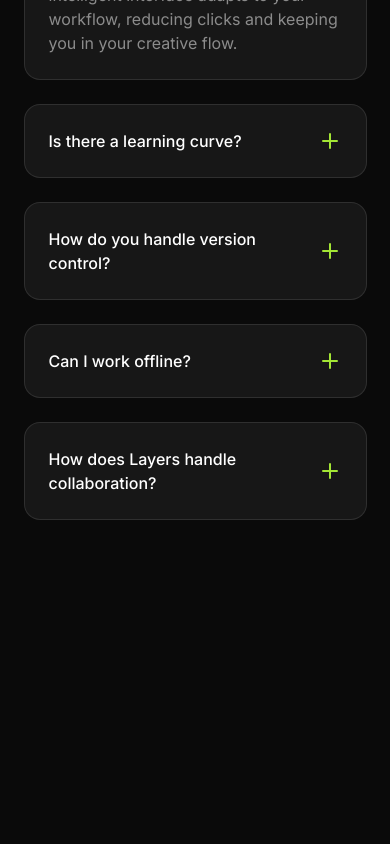
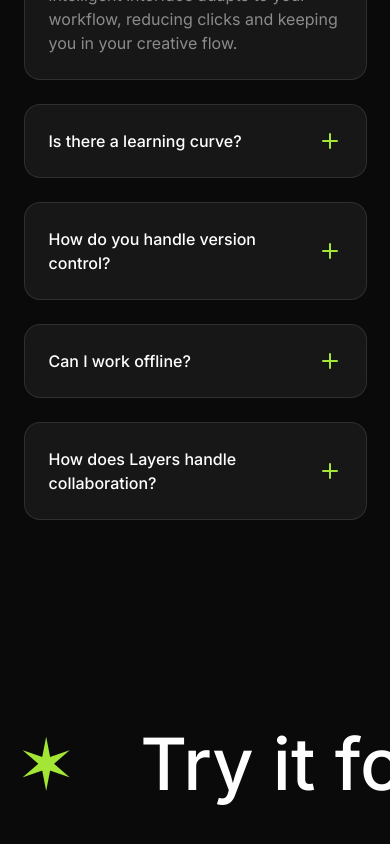
Before and after one commit to ArthurFialho/ui-saas, a Next.js app: page / in a window 390 px wide. Shown: the part 5486-6330 px from the top of the page. Before the commit the page ends 6102 px from the top, so only its background shows below. Built offline with nearby package versions, Linux system fonts and the light colour scheme.

Commit message:
feat:add CallToAction (CTA) section

```diff
--- a/src/app/page.tsx
+++ b/src/app/page.tsx
@@ -5,6 +5,7 @@
 import Navbar from "@/sections/Navbar";
 import Integrations from "@/sections/Integrations";
 import Faqs from "@/sections/Faqs";
+import CallToAction from "@/sections/CallToAction";
 
 export default function Home() {
     return (
@@ -16,6 +17,7 @@
             <Features />
             <Integrations />
             <Faqs />
+            <CallToAction />
         </>
     );
 }
--- a/src/sections/CallToAction.tsx
+++ b/src/sections/CallToAction.tsx
@@ -1,3 +1,18 @@
 export default function CallToAction() {
-    return <div>Call To Action</div>;
+    return (
+        <section className="py-24">
+            <div className="overflow-x-clip p-4 flex">
+                <div className="flex flex-none gap-16 text-7xl md:text-8xl font-medium">
+                    {Array.from({ length: 10 }).map((_, i) => (
+                        <div key={i} className="flex items-center gap-16">
+                            <span className="text-lime-400 text-7xl">
+                                &#10038;
+                            </span>
+                            <span>Try it for free</span>
+                        </div>
+                    ))}
+                </div>
+            </div>
+        </section>
+    );
 }
```
